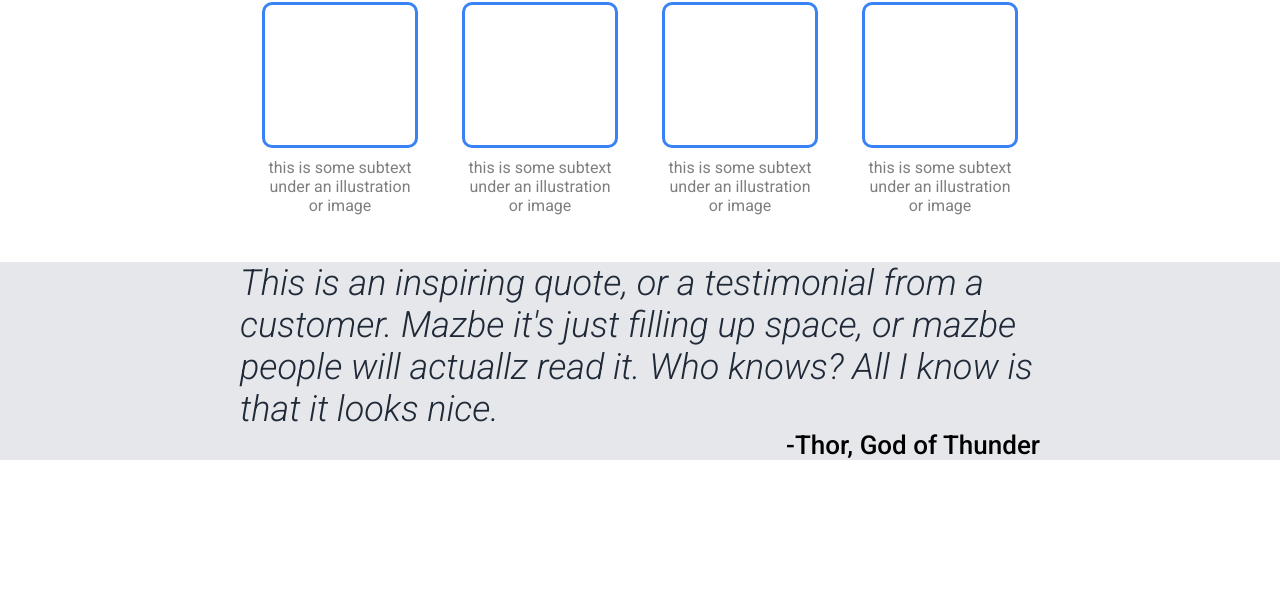
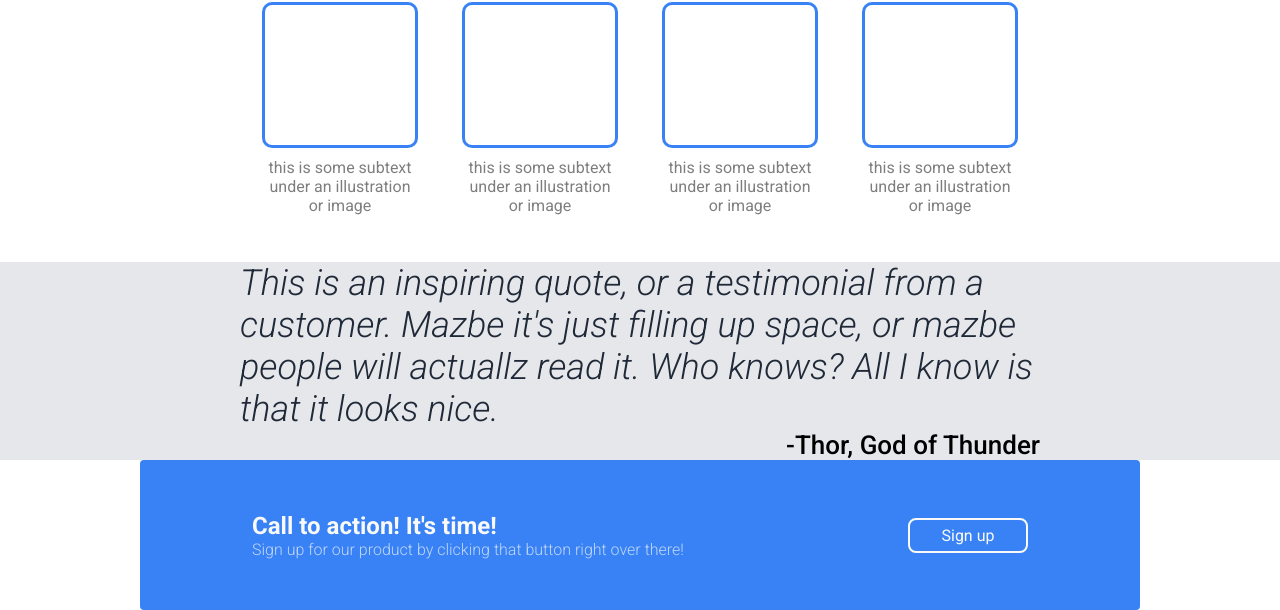
Before and after one commit to timHa91/odin-landing-page, a plain HTML site: page index.html in a window 1280 px wide. Shown: the part 452-1062 px from the top of the page. Before the commit the page ends 912 px from the top, so only its background shows below. Drawn offline with Linux system fonts and the light colour scheme.

Commit message:
Added the Action Content HTML and first styling

```diff
--- a/index.html
+++ b/index.html
@@ -60,7 +60,15 @@
                 <p>-Thor, God of Thunder</p>
             </div>
         </div>
-        <div class="action-container"></div>
+        <div class="action-container">
+            <div class="action-content">
+                <div class="action-text">
+                <h2>Call to action! It's time!</h2>
+                <p>Sign up for our product by clicking that button right over there!</p>
+            </div>
+            <button>Sign up</button>
+            </div>
+        </div>
         <div class="footer-container"></div>
     </div>
 </body>
--- a/styles.css
+++ b/styles.css
@@ -162,6 +162,42 @@
 
 /* Action */
 
+.action-container {
+
+    display: flex;
+    justify-content: center;
+    align-items: center;
+    width: 100%;
+}
+
+.action-content {
+    display: flex;
+    background-color: #3882F6;
+    color: #F9FAF8;
+    border-radius: 4px;
+    width: 1000px;
+    height: 150px;
+    justify-content: space-around;
+    align-items: center;
+}
+
+.action-content p {
+    opacity: 0.7;
+    font-weight: 300;
+}
+
+.action-content button {
+    background-color: #3882F6;
+    font-size: 16px;
+    font-weight: 400;
+    color: #F9FAF8;
+    width: 120px;
+    height: 35px;
+    border: none;
+    border: 2px solid #F9FAF8;
+    border-radius: 8px;
+}
+
 /* Footer */
 
 .footer-container {
```
